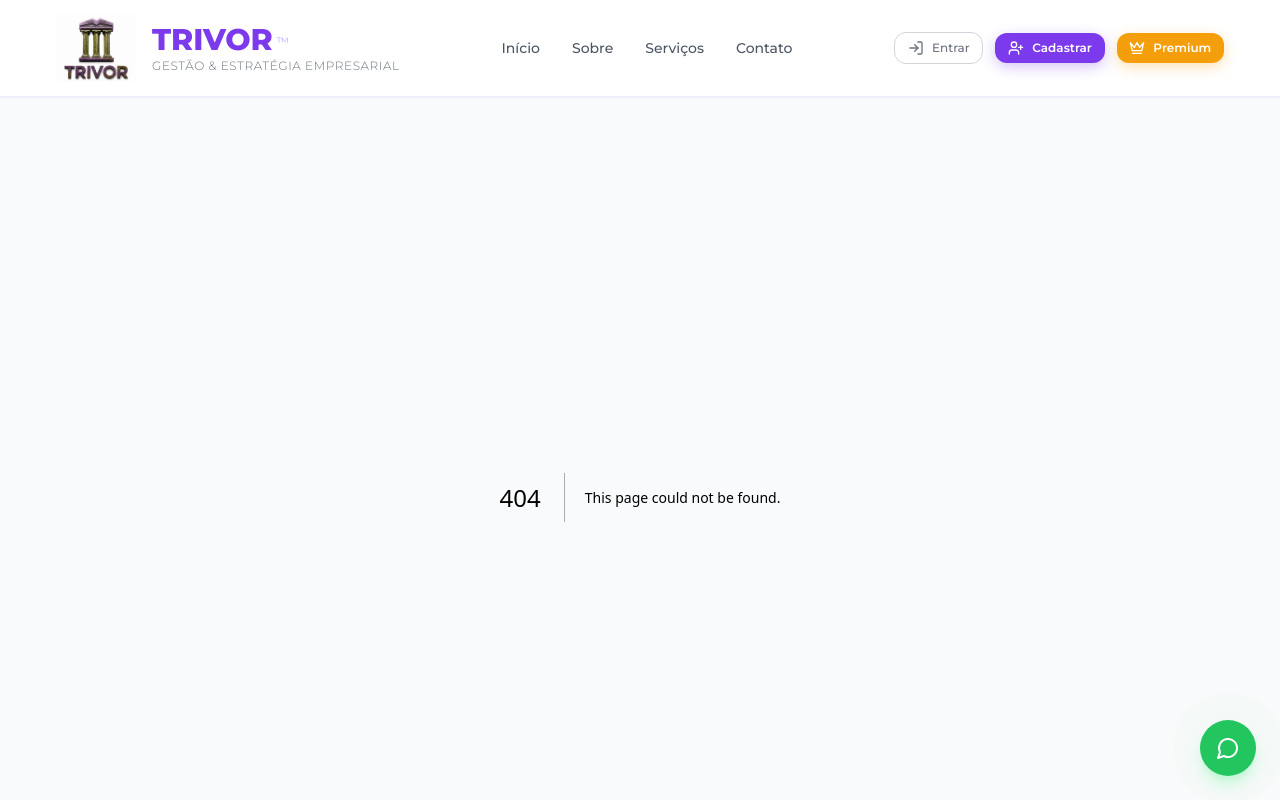
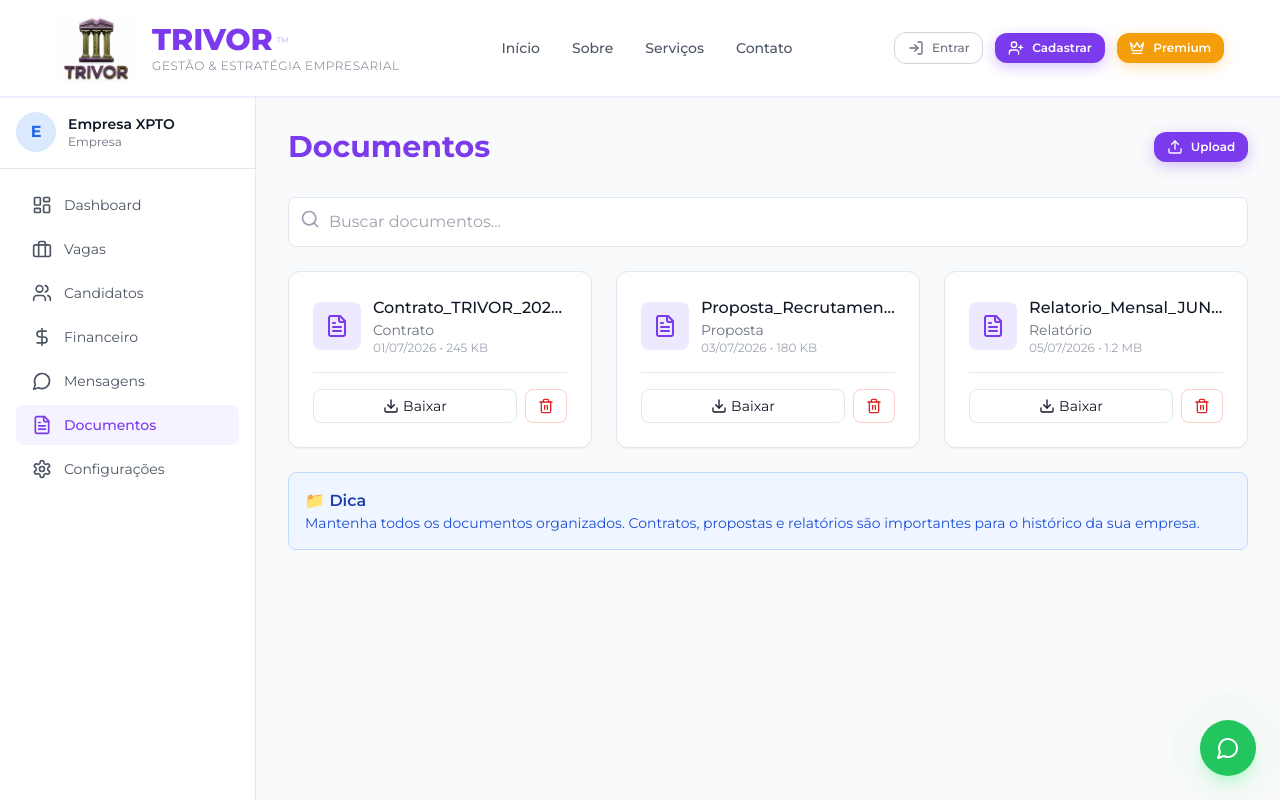
Before and after one commit to trivoroficial/consult_recruit, a Next.js app: page /empresa/documentos in a window 1280 px wide. Before the commit this address had no page. Shown: the top 800 px of the page. Built offline with nearby package versions, Linux system fonts and the light colour scheme.

Commit message:
Add DocumentosEmpresa component for document management

```diff
--- /dev/null
+++ b/src/app/(dashboard)/empresa/documentos/page.tsx
@@ -0,0 +1,75 @@
+'use client'
+
+import { SidebarEmpresa } from '@/components/layout/SidebarEmpresa'
+import { FileText, Upload, Download, Trash2, FolderOpen, Plus, Search } from 'lucide-react'
+import { useState } from 'react'
+
+const documentos = [
+  { id: 1, nome: 'Contrato_TRIVOR_2026.pdf', tipo: 'Contrato', data: '01/07/2026', tamanho: '245 KB' },
+  { id: 2, nome: 'Proposta_Recrutamento.pdf', tipo: 'Proposta', data: '03/07/2026', tamanho: '180 KB' },
+  { id: 3, nome: 'Relatorio_Mensal_JUNHO.pdf', tipo: 'Relatório', data: '05/07/2026', tamanho: '1.2 MB' },
+]
+
+export default function DocumentosEmpresa() {
+  const [busca, setBusca] = useState('')
+
+  return (
+    <div className="flex min-h-screen bg-gray-50">
+      <SidebarEmpresa />
+      <div className="flex-1 ml-64 p-8">
+        <div className="flex items-center justify-between mb-8">
+          <h1 className="text-3xl font-bold">
+            <span className="text-purple-600">Documentos</span>
+          </h1>
+          <button className="btn-primary btn-sm flex items-center gap-2">
+            <Upload className="h-4 w-4" />
+            Upload
+          </button>
+        </div>
+
+        <div className="relative mb-6">
+          <Search className="absolute left-3 top-3 h-5 w-5 text-gray-400" />
+          <input
+            type="text"
+            placeholder="Buscar documentos..."
+            className="w-full pl-10 pr-4 py-3 border rounded-lg focus:ring-2 focus:ring-purple-500 outline-none"
+            value={busca}
+            onChange={(e) => setBusca(e.target.value)}
+          />
+        </div>
+
+        <div className="grid grid-cols-1 md:grid-cols-3 gap-6">
+          {documentos.map((doc) => (
+            <div key={doc.id} className="bg-white rounded-xl shadow-sm border p-6 hover:shadow-md transition group">
+              <div className="flex items-center gap-3">
+                <div className="p-3 bg-purple-100 rounded-lg">
+                  <FileText className="h-6 w-6 text-purple-600" />
+                </div>
+                <div className="flex-1 min-w-0">
+                  <p className="font-medium truncate">{doc.nome}</p>
+                  <p className="text-sm text-gray-500">{doc.tipo}</p>
+                  <p className="text-xs text-gray-400">{doc.data} • {doc.tamanho}</p>
+                </div>
+              </div>
+              <div className="mt-4 flex gap-2 border-t pt-4">
+                <button className="flex-1 flex items-center justify-center gap-1 px-3 py-1.5 text-sm border rounded-lg hover:bg-gray-50 transition">
+                  <Download className="h-4 w-4" /> Baixar
+                </button>
+                <button className="flex items-center justify-center gap-1 px-3 py-1.5 text-sm border border-red-200 text-red-600 rounded-lg hover:bg-red-50 transition">
+                  <Trash2 className="h-4 w-4" />
+                </button>
+              </div>
+            </div>
+          ))}
+        </div>
+
+        <div className="mt-6 bg-blue-50 border border-blue-200 rounded-lg p-4">
+          <h4 className="font-semibold text-blue-800">📁 Dica</h4>
+          <p className="text-sm text-blue-700">
+            Mantenha todos os documentos organizados. Contratos, propostas e relatórios são importantes para o histórico da sua empresa.
+          </p>
+        </div>
+      </div>
+    </div>
+  )
+}
```
